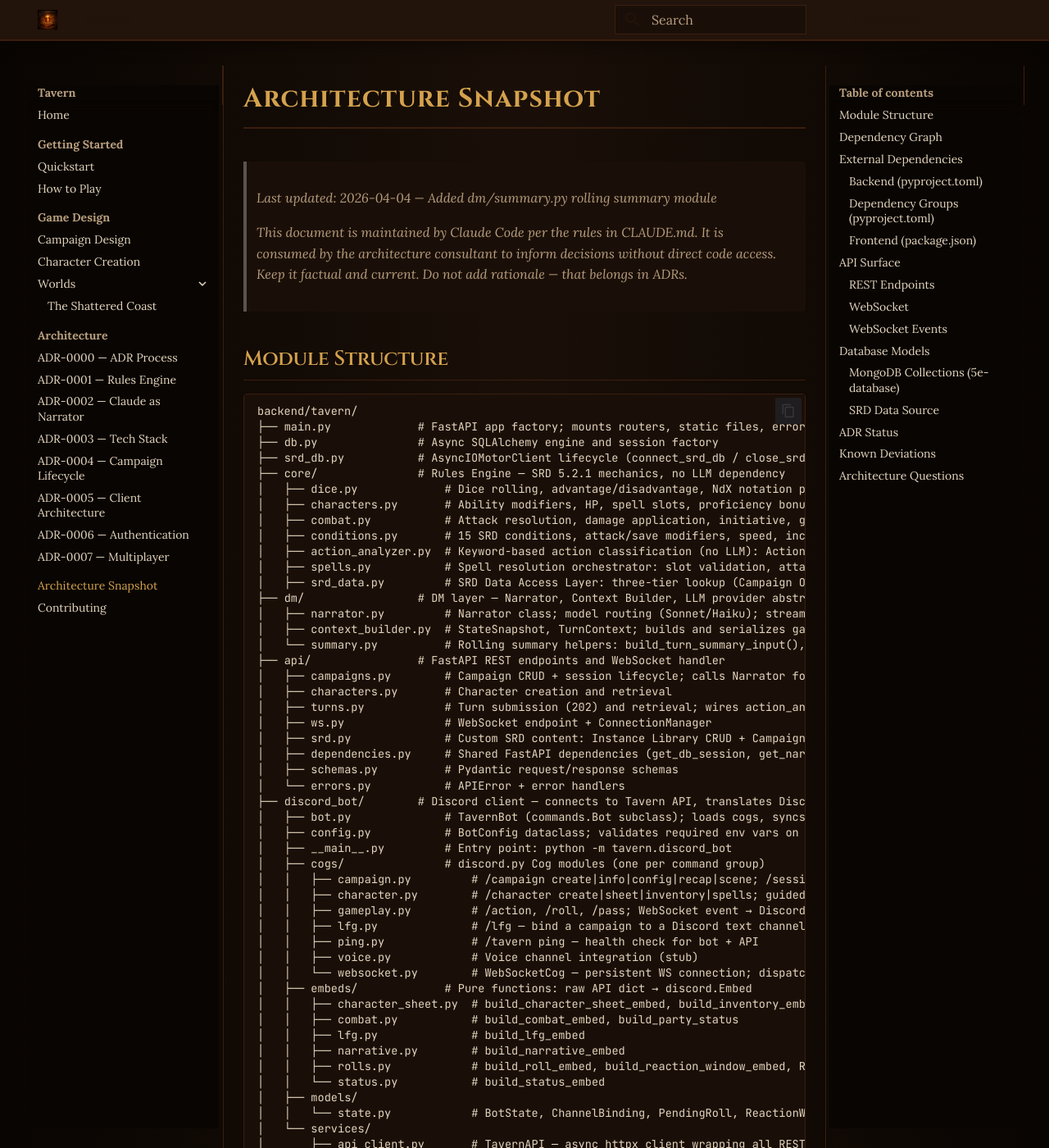
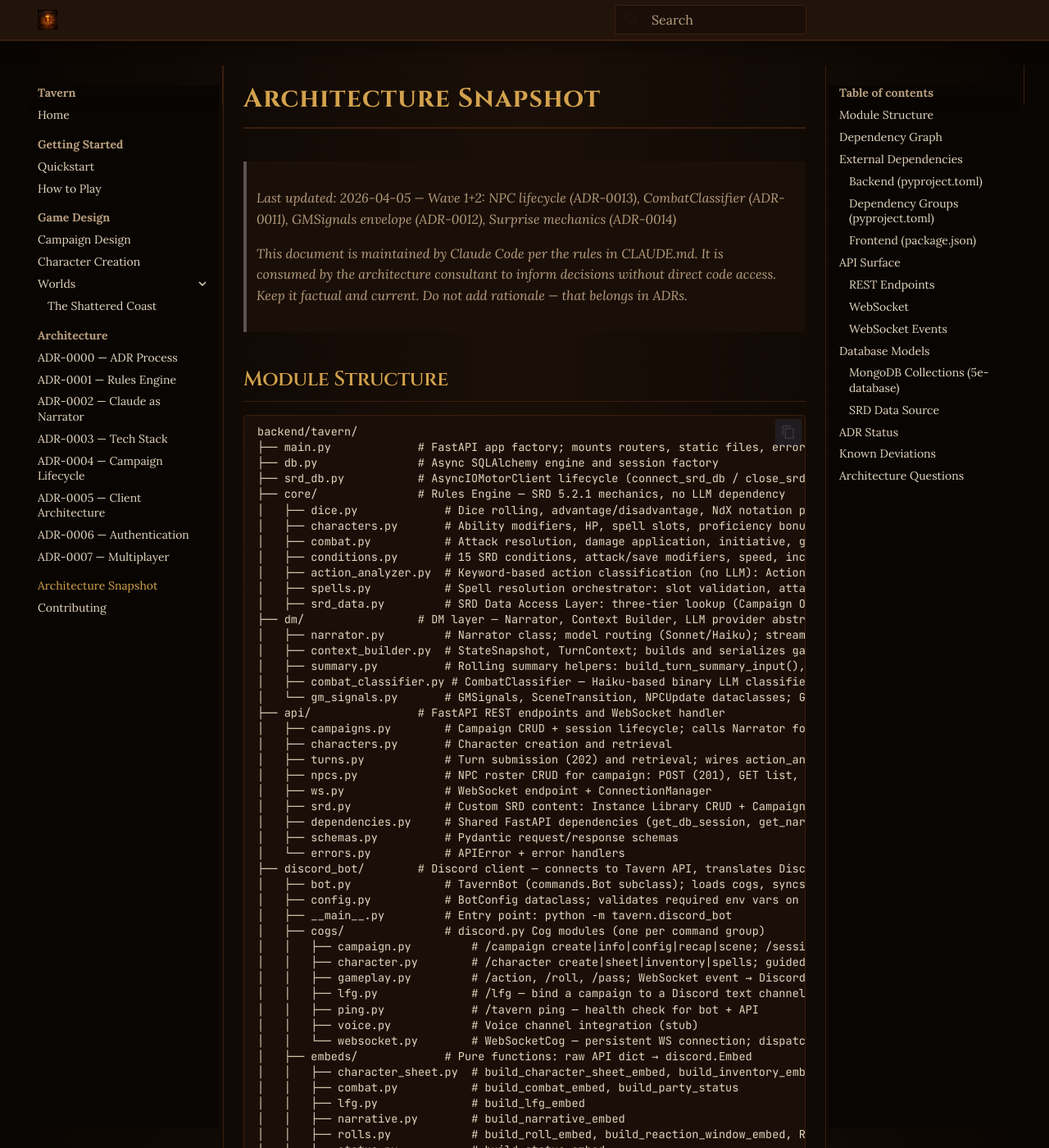
Before and after one commit to t11z/tavern, an MkDocs documentation site: the page built from docs/architecture-snapshot.md, in a window 1280 px wide and 1400 px high. Shown: the whole window at 82% size. Built offline with MkDocs 1.6.1 and Material for MkDocs 9.7.7, drawn with Linux system fonts in a browser that asks for light colours; comment, search, counter and statistics services are not loaded; some of the changed text lies outside the part shown.

Commit message:
docs: update architecture snapshot for Wave 1+2 (ADR-0011–0014)
Co-Authored-By: Claude Sonnet 4.6 <noreply@anthropic.com>

```diff
--- a/docs/architecture-snapshot.md
+++ b/docs/architecture-snapshot.md
@@ -1,6 +1,6 @@
 # Architecture Snapshot
 
-> Last updated: 2026-04-04 — Added dm/summary.py rolling summary module
+> Last updated: 2026-04-05 — Wave 1+2: NPC lifecycle (ADR-0013), CombatClassifier (ADR-0011), GMSignals envelope (ADR-0012), Surprise mechanics (ADR-0014)
 >
 > This document is maintained by Claude Code per the rules in CLAUDE.md.
 > It is consumed by the architecture consultant to inform decisions without
@@ -17,19 +17,22 @@ backend/tavern/
 ├── core/               # Rules Engine — SRD 5.2.1 mechanics, no LLM dependency
 │   ├── dice.py             # Dice rolling, advantage/disadvantage, NdX notation parser, deterministic seeds
 │   ├── characters.py       # Ability modifiers, HP, spell slots, proficiency bonus, standard array validation (async)
-│   ├── combat.py           # Attack resolution, damage application, initiative, grapple/shove, death saves
+│   ├── combat.py           # Attack resolution, damage application, initiative, grapple/shove, death saves; CombatParticipant dataclass (one combatant's initiative state; surprised flag set once, read once); CombatSnapshotCharacter dataclass (minimal per-character data for Surprise: WIS mod, Perception proficiency, feats); CombatSnapshot dataclass ({character_id: CombatSnapshotCharacter}, used instead of StateSnapshot to preserve core/→dm/ direction); determine_surprise(potential_surprised, stealth_results, snapshot: CombatSnapshot) → dict[str, bool] (all-concealers-must-succeed rule, SRD 5.2.1 RAW); _has_surprise_immunity(character_id, snapshot: CombatSnapshot) → bool (Alert feat pre-filter); roll_initiative_order(participants, *, surprised_map, dex_modifiers, seeds) → list[CombatParticipant] (Disadvantage for surprised participants)
 │   ├── conditions.py       # 15 SRD conditions, attack/save modifiers, speed, incapacitation logic
 │   ├── action_analyzer.py  # Keyword-based action classification (no LLM): ActionCategory enum, ActionAnalysis dataclass, analyze_action()
 │   ├── spells.py           # Spell resolution orchestrator: slot validation, attack/save/auto-hit routing, damage/healing calculation, condition application
-│   ├── srd_data.py         # SRD Data Access Layer: three-tier lookup (Campaign Override → Instance Library → SRD Baseline)
+│   ├── srd_data.py         # SRD Data Access Layer: three-tier lookup (Campaign Override → Instance Library → SRD Baseline); resolve_npc_stat_block(stat_block_ref: str, campaign_id: UUID) → dict | None (three-tier monster lookup for NPC stat block population; logs warning not error on miss)
 ├── dm/                 # DM layer — Narrator, Context Builder, LLM provider abstraction
-│   ├── narrator.py         # Narrator class; model routing (Sonnet/Haiku); streaming narration and summary compression
-│   ├── context_builder.py  # StateSnapshot, TurnContext; builds and serializes game state for the Narrator
-│   └── summary.py          # Rolling summary helpers: build_turn_summary_input(), trim_summary(); enforces 500-token budget
+│   ├── narrator.py         # Narrator class; model routing (Sonnet/Haiku); streaming narration and summary compression; GMSignals delimiter buffering (stops forwarding to clients after ---GM_SIGNALS---); parse_gm_signals() integration; narrate_stream() returns tuple[str, GMSignals]
+│   ├── context_builder.py  # StateSnapshot, TurnContext; builds and serializes game state for the Narrator; TurnContext.stealth_rolls: dict[str, int] (Path B Surprise, ADR-0014); StateSnapshot.session_mode: str (guards CombatClassifier, ADR-0011); StateSnapshot.npcs: list[dict] (compact NPC records, ADR-0013, scene-scoped and recency-filtered last 10 turns, excludes dead/fled unless plot_significant)
+│   ├── summary.py          # Rolling summary helpers: build_turn_summary_input(), trim_summary(); enforces 500-token budget
+│   ├── combat_classifier.py # CombatClassifier — Haiku-based binary LLM classifier for combat initiation detection; classify(action_text: str, snapshot: StateSnapshot) → CombatClassification; called pre-narration in exploration mode only; raises RuntimeError in combat mode (ADR-0011); no dependency on core/
+│   └── gm_signals.py       # GMSignals, SceneTransition, NPCUpdate dataclasses; GM_SIGNALS_DELIMITER = "---GM_SIGNALS---" constant; parse_gm_signals(raw: str) → GMSignals — safe-default on any parse failure; safe_default() → GMSignals  [Wave 2 — may not exist yet]
 ├── api/                # FastAPI REST endpoints and WebSocket handler
 │   ├── campaigns.py        # Campaign CRUD + session lifecycle; calls Narrator for Claude-generated opening scene on create
 │   ├── characters.py       # Character creation and retrieval
-│   ├── turns.py            # Turn submission (202) and retrieval; wires action_analyzer + Rules Engine; broadcasts character.updated
+│   ├── turns.py            # Turn submission (202) and retrieval; wires action_analyzer + Rules Engine; broadcasts character.updated; full combat lifecycle: CombatClassifier invoked pre-narration (exploration mode only); GMSignals processed post-narration (npc_updates before scene_transition, mandatory ordering per ADR-0012); engine combat_end takes precedence over Narrator combat_end signal when both fire on same turn; player-initiated (Flow B) and NPC-initiated (Flow A) combat paths both produce identical combat.started WebSocket event
+│   ├── npcs.py             # NPC roster CRUD for campaign: POST (201), GET list, GET single, PATCH; PATCH enforces immutability — returns 422 if name, species, or appearance in request body; scoped to /api/campaigns/{campaign_id}/npcs
 │   ├── ws.py               # WebSocket endpoint + ConnectionManager
 │   ├── srd.py              # Custom SRD content: Instance Library CRUD + Campaign Override CRUD
 │   ├── dependencies.py     # Shared FastAPI dependencies (get_db_session, get_narrator, get_session_factory)
@@ -66,6 +69,7 @@ backend/tavern/
 │   ├── character.py        # Character, InventoryItem, CharacterCondition
 │   ├── session.py          # Session
 │   ├── turn.py             # Turn
+│   ├── npc.py              # NPC — campaign-scoped (campaign_id FK with CASCADE); immutable fields (name, species, appearance) enforced at model layer; mutable state (hp_current, hp_max, ac, disposition, status, scene_location); origin: "predefined"|"narrator_spawned"; plot_significant: bool (persists in snapshot after death/flight when True); validate_immutable_update(updates: dict) classmethod — raises ValueError on immutable field update
 ├── alembic/            # Database migrations
 │   ├── env.py              # Async migration runner (asyncpg)
 │   ├── script.py.mako      # Migration file template
@@ -183,6 +187,10 @@ models/  ──→ (no internal dependencies)
 | POST | /api/campaigns/{id}/turns | Submit player action | 202 |
 | GET | /api/campaigns/{id}/turns | List turns (paginated) | 200 |
 | GET | /api/campaigns/{id}/turns/{turn_id} | Get single turn | 200 |
+| POST | /api/campaigns/{id}/npcs | Create NPC | 201 |
+| GET | /api/campaigns/{id}/npcs | List NPCs for campaign | 200 |
+| GET | /api/campaigns/{id}/npcs/{npc_id} | Get single NPC | 200 |
+| PATCH | /api/campaigns/{id}/npcs/{npc_id} | Update NPC mutable state (422 if immutable fields present) | 200 |
 | GET | /api/srd/{collection} | List custom documents (Instance Library) | 200 |
 | POST | /api/srd/{collection} | Create custom document | 201 |
 | GET | /api/srd/{collection}/{index} | Get custom document | 200 |
@@ -211,6 +219,10 @@ Events currently emitted by the API server:
 | turn.narrative_chunk | server → client | turn_id, chunk, sequence (token-by-token) |
 | turn.narrative_end | server → client | turn_id, full narrative, mechanical_results, character_updates |
 | system.error | server → client | message (narrator or system error) |
+| combat.started | server → client | initiative_order: list[dict], surprised: list[str] |
+| combat.ended | server → client | {} |
+| npc.spawned | server → client | npc_id: str, name: str, role: str \| None |
+| npc.updated | server → client | npc_id: str, changes: dict |
 
 Events the discord_bot `gameplay.py` cog is ready to handle (not yet emitted by server):
 
@@ -235,6 +247,7 @@ Events the discord_bot `gameplay.py` cog is ready to handle (not yet emitted by
 | InventoryItem | inventory_items | belongs to Character |
 | CharacterCondition | character_conditions | belongs to Character |
 | Turn | turns | belongs to Session, belongs to Character |
+| NPC | npcs | belongs to Campaign (cascade delete); immutable identity fields (name, species, appearance); mutable state fields (hp_current, hp_max, ac, disposition, status, scene_location); origin and plot_significant flags |
 
 SRD reference data is no longer stored in PostgreSQL. It is served from the
 5e-bits/5e-database MongoDB container via ``core/srd_data.py``.
@@ -280,6 +293,10 @@ Tavern's SRD data comes from `t11z/5e-database`, a fork of `5e-bits/5e-database`
 | 0008 | Discord Bot Voice Pipeline | Accepted |
 | 0009 | Interactive Dice Rolling and Reaction System | Accepted |
 | 0010 | SRD Data Source Fork and 2024 Dataset Migration | Accepted |
+| 0011 | Combat Trigger via Dedicated LLM Classifier | Accepted |
+| 0012 | NPC-Initiated Combat | Accepted |
+| 0013 | NPC Lifecycle | Accepted |
+| 0014 | Surprise Mechanics | Accepted |
 
 ## Known Deviations
 
```
